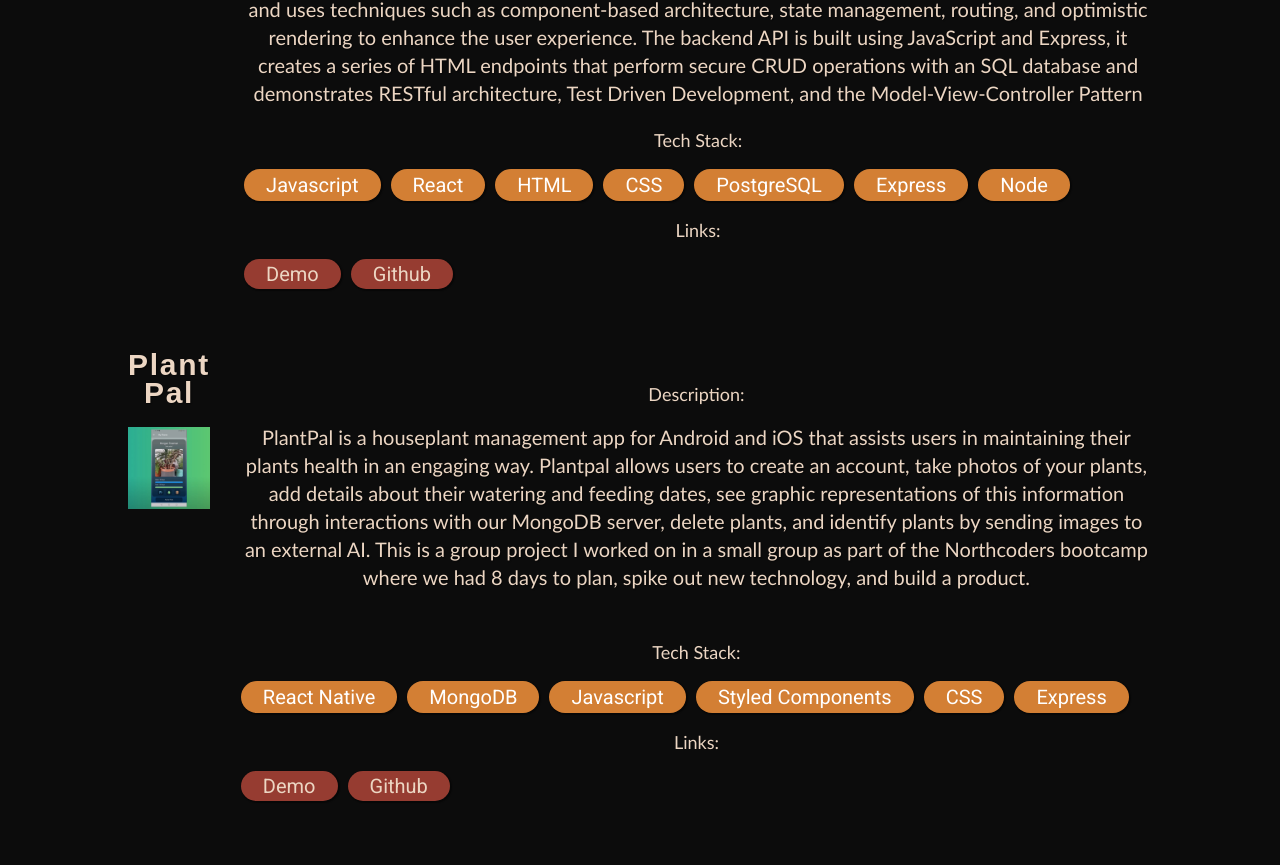
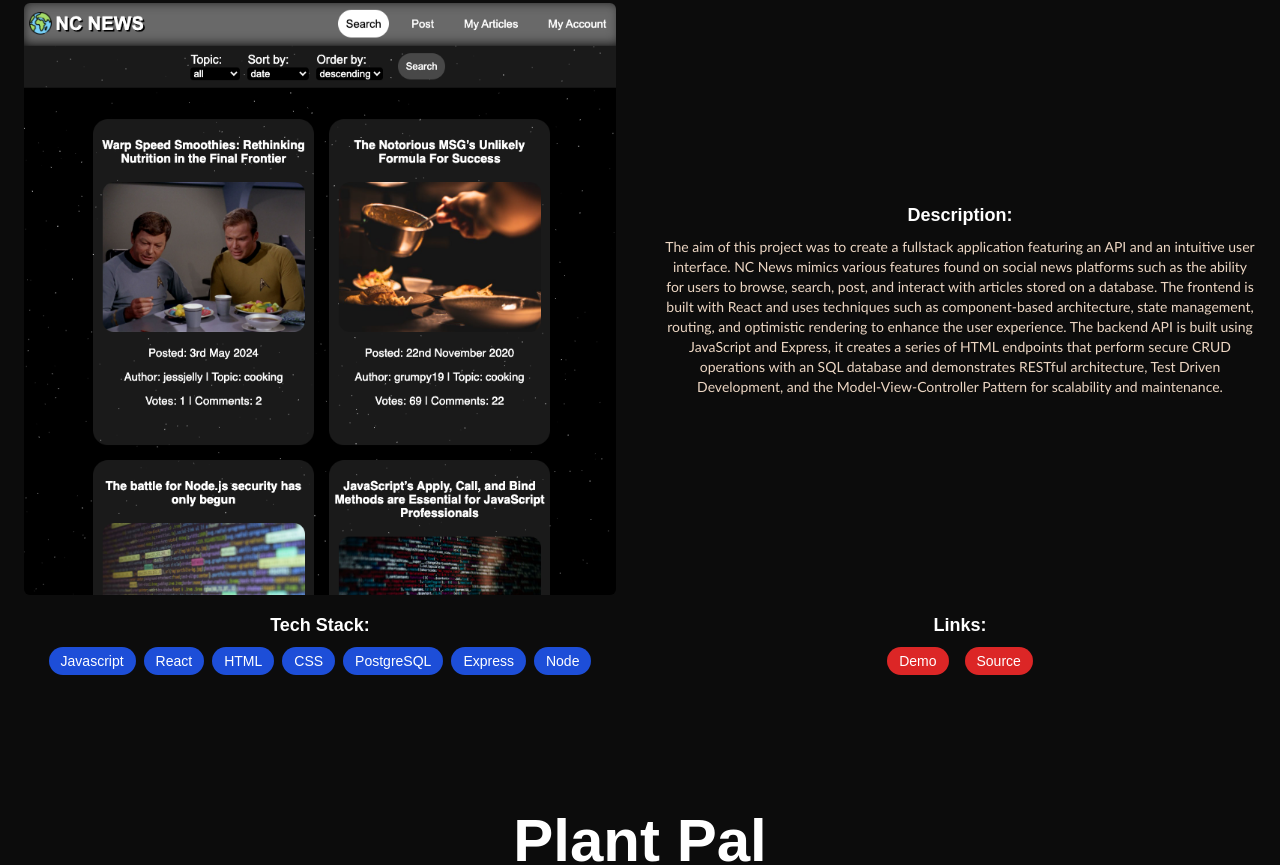
Before and after one commit to lvl7wizard/portfolio, a React (Vite) app: page / in a window 1280 px wide. Shown: the part 1920-2785 px from the top of the page. Built offline with nearby package versions, Linux system fonts and the light colour scheme.

Commit message:
refactors ProjectCard component to use tailwind

```diff
--- a/src/components/Projects/ProjectCard.jsx
+++ b/src/components/Projects/ProjectCard.jsx
@@ -1,41 +1,44 @@
 import { getImageUrl } from "../../utils";
-import styles from "./ProjectCard.module.css";
 
 export const ProjectCard = ({
   project: { title, imageSrc, description, skills, demo, source },
 }) => {
   return (
-    <div className={styles.container}>
-      <div className={styles.leftColumn}>
-        <h3 className={styles.title}>{title}</h3>
+    <div className="p-6 flex flex-col items-center lg:items-start lg:flex-row lg:flex-wrap lg:justify-center">
+      <h3 className="text-6xl font-bold text-white text-shadow-3d-white p-10 w-full lg:text-center">
+        {title}
+      </h3>
+      <div className="lg:w-1/2 lg:pr-6">
         <a href={demo}>
           <img
             src={getImageUrl(imageSrc)}
             alt={`image of ${title}`}
-          className={styles.image}
+            className="h-auto rounded-md w-full max-w-screen-sm"
           />
         </a>
       </div>
-      <div className={styles.rightColumn}>
-        <h3>Description: </h3>
-        <p className={styles.description}>{description}</p>
-        <h3>Tech Stack: </h3>
-        <ul className={styles.skills}>
-          {skills.map((skill, id) => {
-            return (
-              <li key={id} className={styles.skill}>
+      <div className="mt-4 lg:w-1/2 lg:pl-6 lg: self-center">
+        <h3 className="text-lg font-semibold mb-2">Description:</h3>
+        <p className="text-sm mb-4">{description}</p>
+      </div>
+      <div className="mt-4 lg:w-1/2 lg:pr-6">
+        <h3 className="text-lg font-semibold mb-2">Tech Stack:</h3>
+        <ul className="flex flex-wrap gap-2 mb-4 justify-center">
+          {skills.map((skill, id) => (
+            <li key={id} className="bg-blue-700 rounded-full px-3 py-1 text-sm">
               {skill}
             </li>
-            );
-          })}
+          ))}
         </ul>
-        <h3>Links:</h3>
-        <div className={styles.links}>
-          <a href={demo} className={styles.link}>
+      </div>
+      <div className="mt-4 lg:w-1/2 lg:pl-6">
+        <h3 className="text-lg font-semibold mb-2">Links:</h3>
+        <div className="flex gap-4 justify-center">
+          <a href={demo} className="bg-red-600 rounded-full px-3 py-1 text-sm hover:underline">
             Demo
           </a>
-          <a href={source} className={styles.link}>
-            Github
+          <a href={source} className="bg-red-600 rounded-full px-3 py-1 text-sm hover:underline">
+            Source
           </a>
         </div>
       </div>
--- a/src/components/Projects/ProjectCard.module.css
+++ /dev/null
@@ -1,97 +0,0 @@
-@import "../../vars.css";
-
-.container {
-  display: flex;
-  flex-direction: row;
-  gap: 3%;
-  height: 60vh;
-      margin-left: 10%;
-    margin-right: 10%;
-}
-
-.leftColumn {
-  display: flex;
-  flex-direction: column;
-  gap: 20px;
-  align-items: center;
-}
-
-.title {
-  color: var(--color-text);
-  font-size: 30px;
-  font-weight: 600;
-  letter-spacing: 1.75px;
-  text-align: center;
-  text-shadow: 1px 1px 1px rgba(0, 0, 0, 0.4);
-}
-.image {
-  width: 25vw;
-  height: auto;
-}
-
-.rightColumn {
-  display: flex;
-  flex-direction: column;
-  justify-content: center;
-  gap: 15px;
-
-  h3 {
-    color: var(--color-text);
-    font-family:'Gill Sans', 'Gill Sans MT', Calibri, 'Trebuchet MS', sans-serif;
-  }
-}
-.description {
-  text-shadow: 1px 1px 1px rgba(0, 0, 0, 0.4);
-  height: 25vh;
-  overflow: auto;
-}
-
-.skills {
-  width: 100%;
-  display: flex;
-  flex-direction: row;
-  justify-content: left;
-  flex-wrap: wrap;
-  gap: 10px;
-  list-style: none;
-}
-
-.skill {
-  font-size: 20px;
-  font-family: var(--font-roboto);
-  font-weight: 300;
-  border-radius: 100px;
-  background: var(--color-secondary);
-  padding: 2px 22px;
-  box-shadow: 1px 1px 1px 1px rgba(0, 0, 0, 0.4);
-}
-.links {
-  width: 100%;
-  display: flex;
-  justify-content: left;
-  gap: 10px;
-}
-
-.link {
-  text-decoration: none;
-  color: var(--color-text);
-  font-size: 20px;
-  font-family: var(--font-roboto);
-  font-weight: 300;
-  border-radius: 100px;
-  background: var(--color-dark);
-  padding: 1px 22px;
-  box-shadow: 1px 1px 1px 1px rgba(0,0,0,0.4);
-}
-
-@media screen and (max-width: 830px) {
-  .container {
-    flex-direction: column;
-    gap: 20px;
-    height: auto;
-  }
-  .image {
-    width: 80vw;
-    height: auto;
-  }
-}
```
Lines whose indentation alone changed are shown as unchanged.
